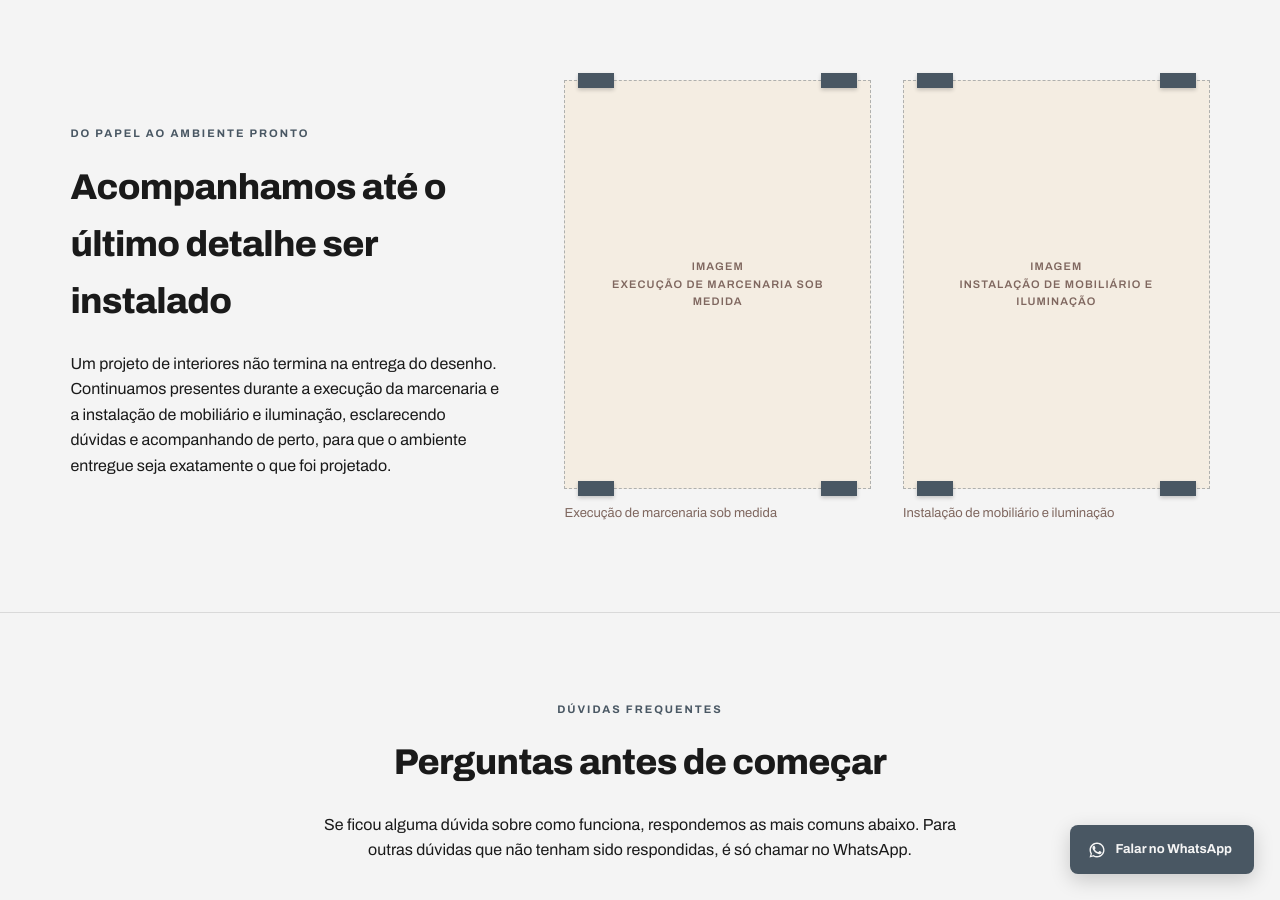
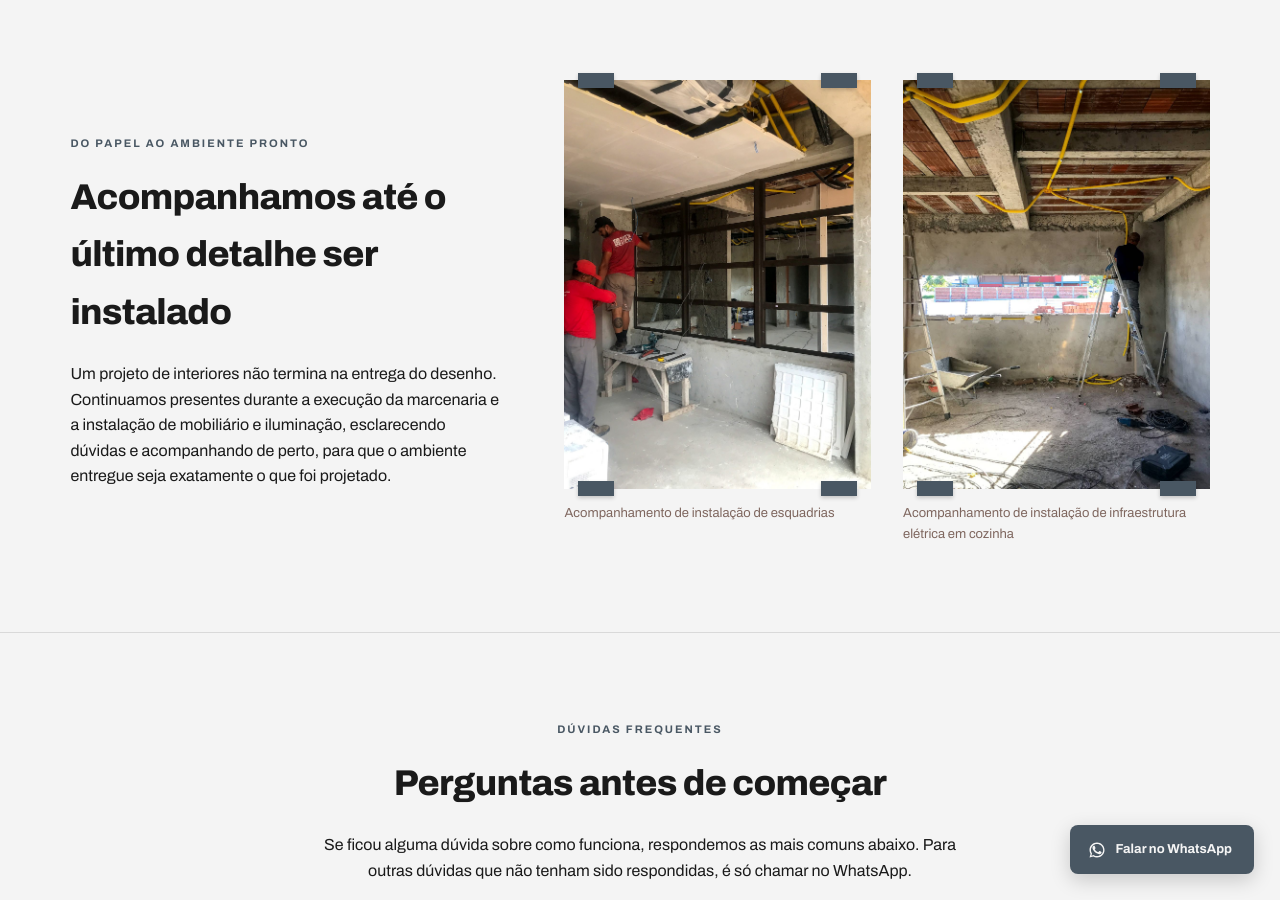
Before and after one commit to cidclementino/projetos-odisse, a Jekyll site: the page built from interiores/index.html, in a window 1280 px wide and 900 px high, scrolled down 4768 px. Built offline with Jekyll 4.4.1, drawn with Linux system fonts in a browser that asks for light colours.

Commit message:
Update interiores_legendas.yml

```diff
--- a/_data/interiores_legendas.yml
+++ b/_data/interiores_legendas.yml
@@ -20,16 +20,16 @@ projetos:
     imagem: ""
 
 obras:
-  - nome: "Projeto ---"
+  - nome: "Projeto DCMCC"
     status: "Em execução"
     categoria: "Marcenaria"
     endereco: "Cidade, UF"
-    legenda: "Execução de marcenaria sob medida"
-    imagem: ""
+    legenda: "Acompanhamento de instalação de esquadrias"
+    imagem: "acompanhamento-01-esquadria.jpg"
 
-  - nome: "Projeto ---"
+  - nome: "Projeto DCMCC"
     status: "Em execução"
     categoria: "Instalação"
     endereco: "Cidade, UF"
-    legenda: "Instalação de mobiliário e iluminação"
-    imagem: ""
+    legenda: "Acompanhamento de instalação de infraestrutura elétrica em cozinha"
+    imagem: "acompanhamento-02-eletrica.jpg"
```
